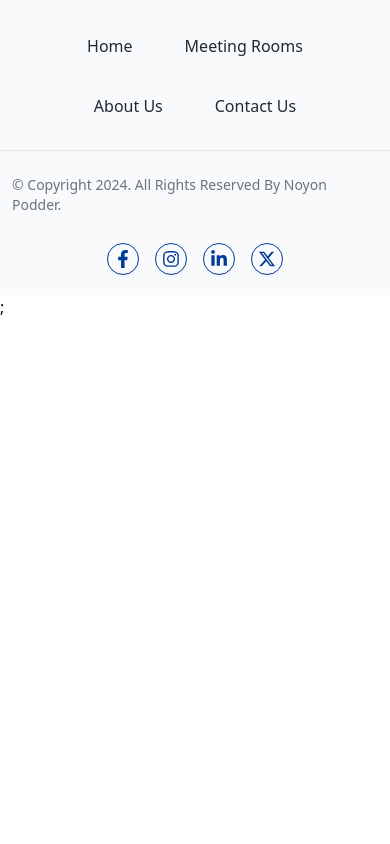
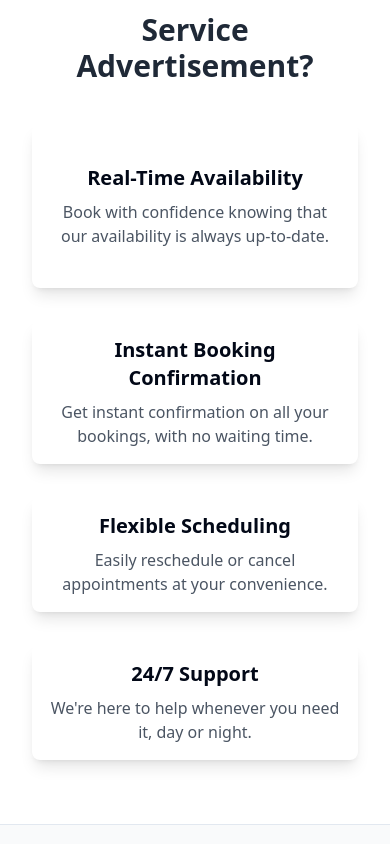
Before and after one commit to noyon-podder/meeting-booking-client, a React (Vite) app: page / in a window 390 px wide. Shown: the part 960-1804 px from the top of the page. Before the commit the page ends 1279 px from the top, so only its background shows below. Built offline with nearby package versions, Linux system fonts and the light colour scheme.

Commit message:
service advertisement add

```diff
--- a/src/components/Shared/Footer.tsx
+++ b/src/components/Shared/Footer.tsx
@@ -10,7 +10,7 @@ import Container from "../Container";
 const Footer = () => {
   return (
     <>
-      <footer className="bg-color-lightColor dark:bg-transparent border-t py-5 lg:py-10">
+      <footer className="bg-color-lightColor dark:bg-[#0c101b] border-t py-5 lg:py-10">
         <Container>
           <div className="flex flex-col items-center text-center">
             <Link to="/">
--- a/src/pages/Home/HeroBanner.tsx
+++ b/src/pages/Home/HeroBanner.tsx
@@ -11,8 +11,7 @@ const HeroBanner = () => {
         className="absolute top-0 left-0 w-full h-full object-cover"
       >
         <source
-          //   src="https://videos.pexels.com/video-files/3586173/3586173-hd_1920_1080_25fps.mp4"
-          src="https://cdn.pixabay.com/video/2015/10/27/1191-143842658_large.mp4"
+          src="https://videos.pexels.com/video-files/3191887/3191887-uhd_2560_1440_25fps.mp4"
           type="video/mp4"
         />
         Your browser does not support the video tag.
--- a/src/pages/Home/HomePage.tsx
+++ b/src/pages/Home/HomePage.tsx
@@ -1,9 +1,11 @@
 import HeroBanner from "./HeroBanner";
+import ServiceAdvertisement from "./ServiceAdvertisement";
 
 const HomePage = () => {
   return (
     <div className="">
       <HeroBanner />
+      <ServiceAdvertisement />
     </div>
   );
 };
--- /dev/null
+++ b/src/pages/Home/ServiceAdvertisement.tsx
@@ -0,0 +1,49 @@
+const ServiceAdvertisement = () => {
+  return (
+    <>
+      <section className="service-advertisement py-16 light:bg-gray-100 ">
+        <div className="container mx-auto text-center">
+          <h2 className="text-3xl font-bold mb-10 text-color-heading dark:text-color-darkHeading ">
+            Service Advertisement?
+          </h2>
+          <div className="grid grid-cols-1 md:grid-cols-2 lg:grid-cols-4 gap-8">
+            <div className="service-item py-10 px-4 bg-white dark:bg-[#111c33] shadow-lg rounded-lg">
+              <i className="icon-clock text-4xl text-blue-500 mb-4"></i>
+              <h3 className="text-xl font-semibold">Real-Time Availability</h3>
+              <p className="text-gray-600 mt-2">
+                Book with confidence knowing that our availability is always
+                up-to-date.
+              </p>
+            </div>
+            <div className="service-item p-4 bg-white shadow-lg rounded-lg">
+              <i className="icon-check text-4xl text-green-500 mb-4"></i>
+              <h3 className="text-xl font-semibold">
+                Instant Booking Confirmation
+              </h3>
+              <p className="text-gray-600 mt-2">
+                Get instant confirmation on all your bookings, with no waiting
+                time.
+              </p>
+            </div>
+            <div className="service-item p-4 bg-white shadow-lg rounded-lg">
+              <i className="icon-calendar text-4xl text-yellow-500 mb-4"></i>
+              <h3 className="text-xl font-semibold">Flexible Scheduling</h3>
+              <p className="text-gray-600 mt-2">
+                Easily reschedule or cancel appointments at your convenience.
+              </p>
+            </div>
+            <div className="service-item p-4 bg-white shadow-lg rounded-lg">
+              <i className="icon-headset text-4xl text-red-500 mb-4"></i>
+              <h3 className="text-xl font-semibold">24/7 Support</h3>
+              <p className="text-gray-600 mt-2">
+                We're here to help whenever you need it, day or night.
+              </p>
+            </div>
+          </div>
+        </div>
+      </section>
+    </>
+  );
+};
+
+export default ServiceAdvertisement;
--- /dev/null
+++ b/src/pages/NotFound/NotFound.tsx
@@ -0,0 +1,27 @@
+import { Button } from "@/components/ui/button";
+import { Link } from "react-router-dom";
+
+const NotFound = () => {
+  return (
+    <div className="flex items-center justify-center h-screen w-full flex-col">
+      <h2 className="lg:text-[140px] leading-[145px] text-[80px] font-extrabold text-color-heading">
+        404
+      </h2>
+      <p className="text-lg text-headingColor font-semibold">
+        Oops! Page Not Found
+      </p>
+
+      <Link to={"/"} className="mt-10">
+        {" "}
+        <Button
+          size="lg"
+          className="bg-color-baseLightColor hover:bg-color-baseColor text-white text-[20px] font-medium py-6 "
+        >
+          Go Home
+        </Button>
+      </Link>
+    </div>
+  );
+};
+
+export default NotFound;
--- a/src/routes/index.tsx
+++ b/src/routes/index.tsx
@@ -1,8 +1,13 @@
 import MainLayout from "@/components/Layout/MainLayout";
 import HomePage from "@/pages/Home/HomePage";
+import NotFound from "@/pages/NotFound/NotFound";
 import { createBrowserRouter } from "react-router-dom";
 
 export const router = createBrowserRouter([
+  {
+    path: "*",
+    element: <NotFound />,
+  },
   {
     path: "/",
     element: <MainLayout />,
--- a/tailwind.config.js
+++ b/tailwind.config.js
@@ -26,6 +26,7 @@ module.exports = {
           lightColor: "#F9FAFB",
           textColor: "#595959",
           baseLightColor: "#0057B8",
+          cardColor: "#111c33",
         },
         background: {},
         border: "hsl(var(--border))",
```
